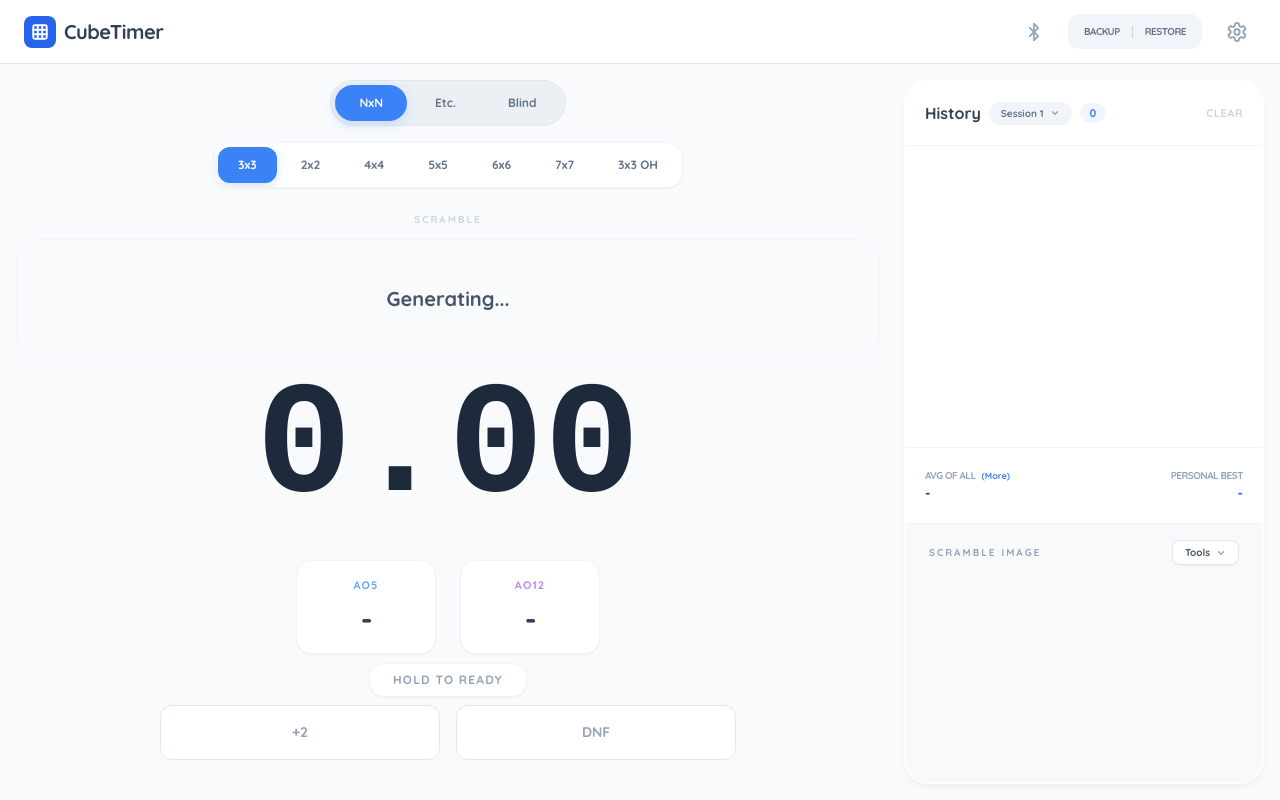
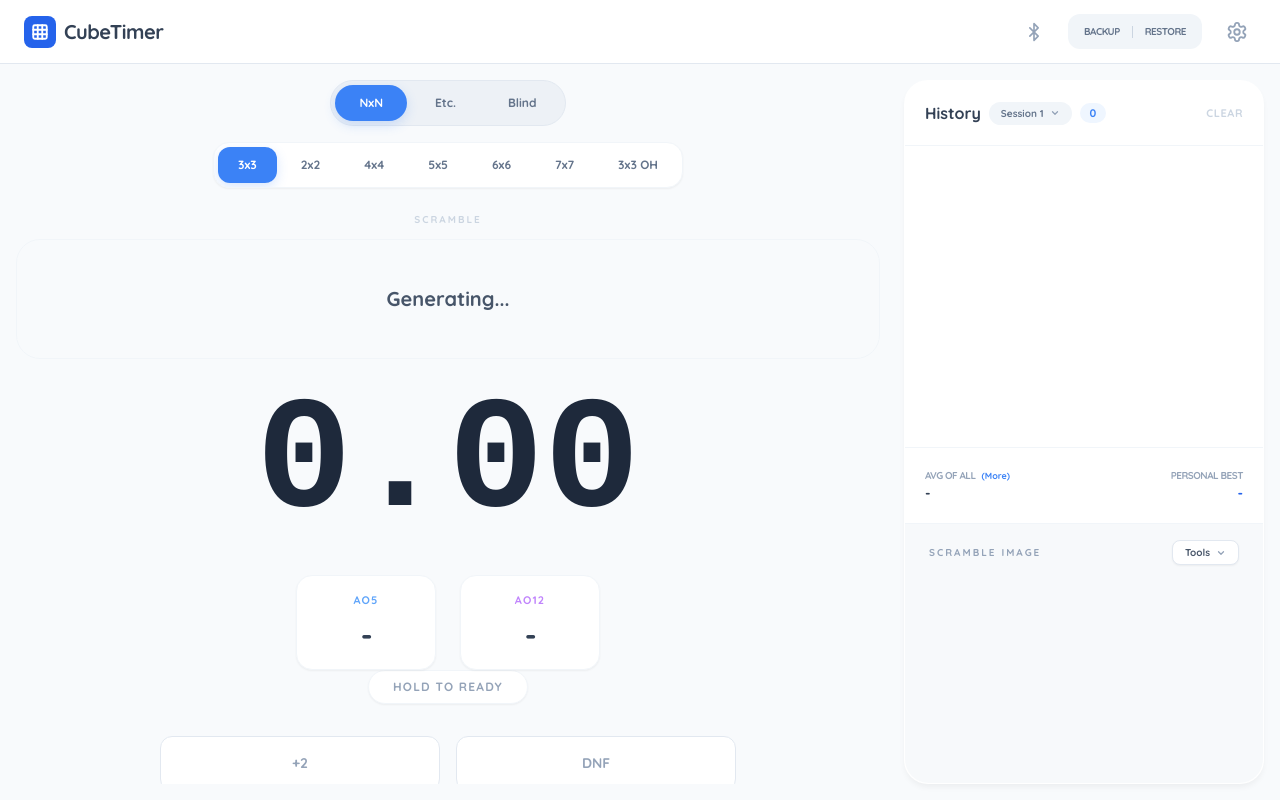
Before and after one commit to thosowe-creator/cubetimerbetatest, a plain HTML site: page index.html in a window 1280 px wide. Drawn offline with nearby package versions, Linux system fonts and the light colour scheme.

Commit message:
Update index.html

```diff
--- a/index.html
+++ b/index.html
@@ -56,8 +56,7 @@
         </div>
     </header>
 
-    <!-- Modals (Bluetooth, Session, Mbf, Stats, Settings, Share, UpdateLog, SolveDetail) -->
-    <!-- ... (All modals kept exactly the same logic, just existing in HTML) ... -->
+    <!-- Modals -->
 
     <!-- Bluetooth Modal -->
     <div id="btOverlay" class="modal-overlay" onclick="closeBTModal()">
@@ -165,7 +164,7 @@
                     <div><p class="text-xs font-bold text-slate-600 dark:text-slate-300">Precision</p></div>
                     <div class="flex items-center gap-2"><span class="text-[9px] font-bold text-slate-400">.00</span><label class="switch"><input type="checkbox" id="precisionToggle"><span class="slider"></span></label><span class="text-[9px] font-bold text-slate-400">.000</span></div>
                 </div>
-                <!-- PC Backup Import moved here for mobile if needed, but keeping in header for now -->
+                <!-- PC Backup Import moved here for mobile -->
                 <div class="md:hidden flex gap-2 pt-2">
                     <button onclick="exportData()" class="flex-1 py-3 bg-slate-100 dark:bg-slate-800 text-slate-600 dark:text-slate-300 text-xs font-bold rounded-xl">Backup</button>
                     <button onclick="triggerImport()" class="flex-1 py-3 bg-slate-100 dark:bg-slate-800 text-slate-600 dark:text-slate-300 text-xs font-bold rounded-xl">Restore</button>
@@ -225,7 +224,7 @@
             </div>
             <div class="mb-6">
                 <div class="flex items-center justify-between mb-3">
-                    <span id="updateVersion" class="text-xs font-black bg-blue-600 text-white px-2 py-1 rounded-md uppercase">v1.2.0</span>
+                    <span id="updateVersion" class="text-xs font-black bg-blue-600 text-white px-2 py-1 rounded-md uppercase">v1.3.1</span>
                     <span class="text-[10px] font-bold text-slate-400 uppercase tracking-widest">Latest</span>
                 </div>
                 <ul id="updateList" class="space-y-2 text-sm font-medium text-slate-600 dark:text-slate-300 marker:text-blue-500 list-disc pl-4"></ul>
@@ -234,12 +233,11 @@
         </div>
     </div>
 
-    <!-- Main Content -->
-    <!-- Added id='mainContent' and pb-20 for mobile bottom nav space -->
-    <main id="mainContent" class="main-container flex flex-col md:flex-row p-4 gap-6 flex-grow overflow-y-auto md:overflow-hidden pb-24 md:pb-4">
+    <!-- Main Content (Fixed Scroll Issue: Removed flex-grow/overflow here, handled inside sections) -->
+    <main id="mainContent" class="main-container flex flex-col md:flex-row p-4 gap-6 w-full h-full overflow-hidden pb-20 md:pb-4">
 
-        <!-- Timer View Section (Shown by default on Mobile/Desktop) -->
-        <div id="timerSection" class="flex-grow flex flex-col items-center justify-between h-full order-1 w-full">
+        <!-- Timer View Section -->
+        <div id="timerSection" class="flex flex-col items-center justify-between h-full order-1 w-full overflow-y-auto custom-scroll">
             <div class="w-full space-y-6">
                 <!-- Category Select -->
                 <div class="flex flex-col items-center gap-4">
@@ -258,7 +256,6 @@
                             <button onclick="changeEvent('777')" class="event-tab px-5 py-2.5 rounded-xl text-xs font-bold text-slate-500 dark:text-slate-400" id="tab-777">7x7</button>
                             <button onclick="changeEvent('333oh')" class="event-tab px-5 py-2.5 rounded-xl text-xs font-bold text-slate-500 dark:text-slate-400" id="tab-333oh">3x3 OH</button>
                         </div>
-                        <!-- ... other groups hidden by default ... -->
                         <div id="group-nonstandard" class="hidden flex gap-1">
                             <button onclick="changeEvent('clock')" class="event-tab px-5 py-2.5 rounded-xl text-xs font-bold text-slate-500 dark:text-slate-400" id="tab-clock">Clock</button>
                             <button onclick="changeEvent('minx')" class="event-tab px-5 py-2.5 rounded-xl text-xs font-bold text-slate-500 dark:text-slate-400" id="tab-minx">Megaminx</button>
@@ -292,19 +289,21 @@
             </div>
 
             <!-- Timer Area -->
-            <div id="timerContainer" class="flex flex-col items-center justify-center flex-grow w-full select-none">
+            <div id="timerContainer" class="flex flex-col items-center justify-center flex-grow w-full select-none py-6">
+                <!-- Added touch-action:none but handled in JS to allow badge clicks -->
                 <div id="timerInteractiveArea" class="rounded-3xl transition-colors hover:bg-slate-100/30 dark:hover:bg-slate-800/30 w-full h-full flex flex-col justify-center items-center">
                     <div id="timerDisplayContainer" class="w-full flex justify-center">
                         <div id="timer" class="timer-display text-slate-800 dark:text-slate-100 transition-all duration-100">0.00</div>
                         <input type="text" id="manualInput" class="manual-input hidden text-blue-500 dark:text-blue-400" placeholder="0.00">
                     </div>
 
-                    <div class="flex gap-6 mt-8">
-                        <div class="avg-badge" onclick="openAvgShare('primary')">
+                    <!-- Badges (Z-Index added for touch fix) -->
+                    <div class="flex gap-6 mt-8 relative z-10">
+                        <div class="avg-badge relative z-20" onclick="openAvgShare('primary'); event.stopPropagation();">
                             <span id="labelPrimaryAvg" class="text-[11px] uppercase font-bold text-blue-400 mb-2 tracking-widest">Ao5</span>
                             <span id="displayPrimaryAvg" class="text-2xl md:text-3xl text-slate-700 dark:text-slate-200 font-bold tracking-tighter">-</span>
                         </div>
-                        <div class="avg-badge" onclick="openAvgShare('ao12')">
+                        <div class="avg-badge relative z-20" onclick="openAvgShare('ao12'); event.stopPropagation();">
                             <span class="text-[11px] uppercase font-bold text-purple-400 mb-2 tracking-widest">Ao12</span>
                             <span id="displayAo12" class="text-2xl md:text-3xl text-slate-700 dark:text-slate-200 font-bold tracking-tighter">-</span>
                         </div>
@@ -314,14 +313,13 @@
                 <div id="statusHint" class="bg-white dark:bg-slate-800 px-6 py-2 rounded-full text-slate-400 text-xs font-bold tracking-widest shadow-sm border border-slate-100 dark:border-slate-700 uppercase transition-all duration-200">Hold to Ready</div>
             </div>
 
-            <!-- Buttons: Penalty/Delete -->
             <div class="w-full max-w-xl flex justify-center gap-4 mt-2 mb-6">
                 <button id="plus2Btn" class="penalty-btn inactive" onclick="togglePenalty('+2')">+2</button>
                 <button id="dnfBtn" class="penalty-btn inactive" onclick="togglePenalty('DNF')">DNF</button>
             </div>
         </div>
 
-        <!-- History View Section (Hidden on Mobile by default, Visible on Desktop) -->
+        <!-- History View Section -->
         <div id="historySection" class="hidden md:flex w-full md:w-[360px] history-panel flex-col order-2 overflow-hidden shrink-0 bg-white dark:bg-slate-900 border border-transparent dark:border-slate-800 h-full">
             <div class="p-5 border-b border-slate-100 dark:border-slate-800 flex items-center justify-between bg-white dark:bg-slate-900 shrink-0 rounded-t-3xl">
                 <div class="flex items-center gap-2">
@@ -385,7 +383,7 @@
         </div>
     </main>
 
-    <!-- Mobile Bottom Navigation (Hidden on PC) -->
+    <!-- Mobile Bottom Navigation -->
     <nav class="md:hidden fixed bottom-0 w-full bg-white dark:bg-slate-950 border-t border-slate-200 dark:border-slate-800 flex justify-around items-center h-16 pb-safe z-50 shadow-[0_-4px_6px_-1px_rgba(0,0,0,0.05)]">
         <button onclick="switchMobileTab('timer')" id="mob-tab-timer" class="flex flex-col items-center justify-center w-full h-full text-blue-600 dark:text-blue-400">
             <svg xmlns="http://www.w3.org/2000/svg" width="24" height="24" viewBox="0 0 24 24" fill="none" stroke="currentColor" stroke-width="2.5" stroke-linecap="round" stroke-linejoin="round"><circle cx="12" cy="12" r="10"/><polyline points="12 6 12 12 16 14"/></svg>
@@ -395,13 +393,13 @@
             <svg xmlns="http://www.w3.org/2000/svg" width="24" height="24" viewBox="0 0 24 24" fill="none" stroke="currentColor" stroke-width="2.5" stroke-linecap="round" stroke-linejoin="round"><path d="M3 3v18h18"/><path d="m19 9-5 5-4-4-3 3"/></svg>
             <span class="text-[10px] font-bold mt-1">Stats</span>
         </button>
-        <button onclick="openSettings()" class="flex flex-col items-center justify-center w-full h-full text-slate-400 dark:text-slate-500 hover:text-slate-600 dark:hover:text-slate-300 transition-colors">
+        <!-- Updated: Uses toggleSettings() now -->
+        <button onclick="toggleSettings()" class="flex flex-col items-center justify-center w-full h-full text-slate-400 dark:text-slate-500 hover:text-slate-600 dark:hover:text-slate-300 transition-colors">
             <svg xmlns="http://www.w3.org/2000/svg" width="24" height="24" viewBox="0 0 24 24" fill="none" stroke="currentColor" stroke-width="2.5" stroke-linecap="round" stroke-linejoin="round"><circle cx="12" cy="12" r="3"/><path d="M19.4 15a1.65 1.65 0 0 0 .33 1.82l.06.06a2 2 0 0 1 0 2.83 2 2 0 0 1-2.83 0l-.06-.06a1.65 1.65 0 0 0-1.82-.33 1.65 1.65 0 0 0-1 1.51V21a2 2 0 0 1-2 2 2 2 0 0 1-2-2v-.09A1.65 1.65 0 0 0 9 19.4a1.65 1.65 0 0 0-1.82.33l-.06.06a2 2 0 0 1-2.83 0 2 2 0 0 1 0-2.83l.06-.06a1.65 1.65 0 0 0 .33-1.82 1.65 1.65 0 0 0-1.51-1H3a2 2 0 0 1-2-2 2 2 0 0 1 2-2h.09A1.65 1.65 0 0 0 4.6 9a1.65 1.65 0 0 0-.33-1.82l-.06-.06a2 2 0 0 1 0-2.83 2 2 0 0 1 2.83 0l.06.06a1.65 1.65 0 0 0 1.82.33H9a1.65 1.65 0 0 0 1-1.51V3a2 2 0 0 1 2-2 2 2 0 0 1 2 2v.09a1.65 1.65 0 0 0 1 1.51 1.65 1.65 0 0 0 1.82-.33l.06-.06a2 2 0 0 1 2.83 0 2 2 0 0 1 0 2.83l-.06.06a1.65 1.65 0 0 0-.33 1.82V9a1.65 1.65 0 0 0 1.51 1H21a2 2 0 0 1 2 2 2 2 0 0 1-2 2h-.09a1.65 1.65 0 0 0-1.51 1z"/></svg>
             <span class="text-[10px] font-bold mt-1">Settings</span>
         </button>
     </nav>
 
-    <!-- 외부 스크립트 연결 -->
     <script src="script.js"></script>
 </body>
 </html>
```
